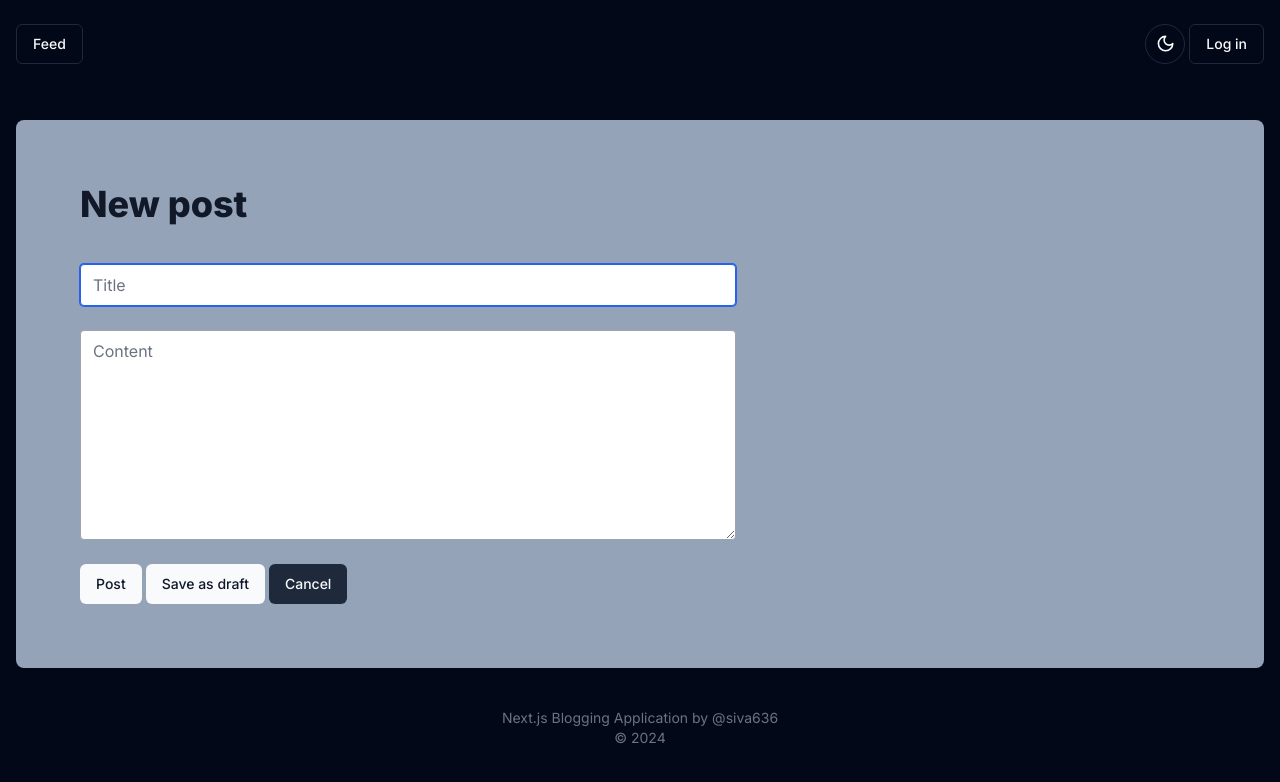
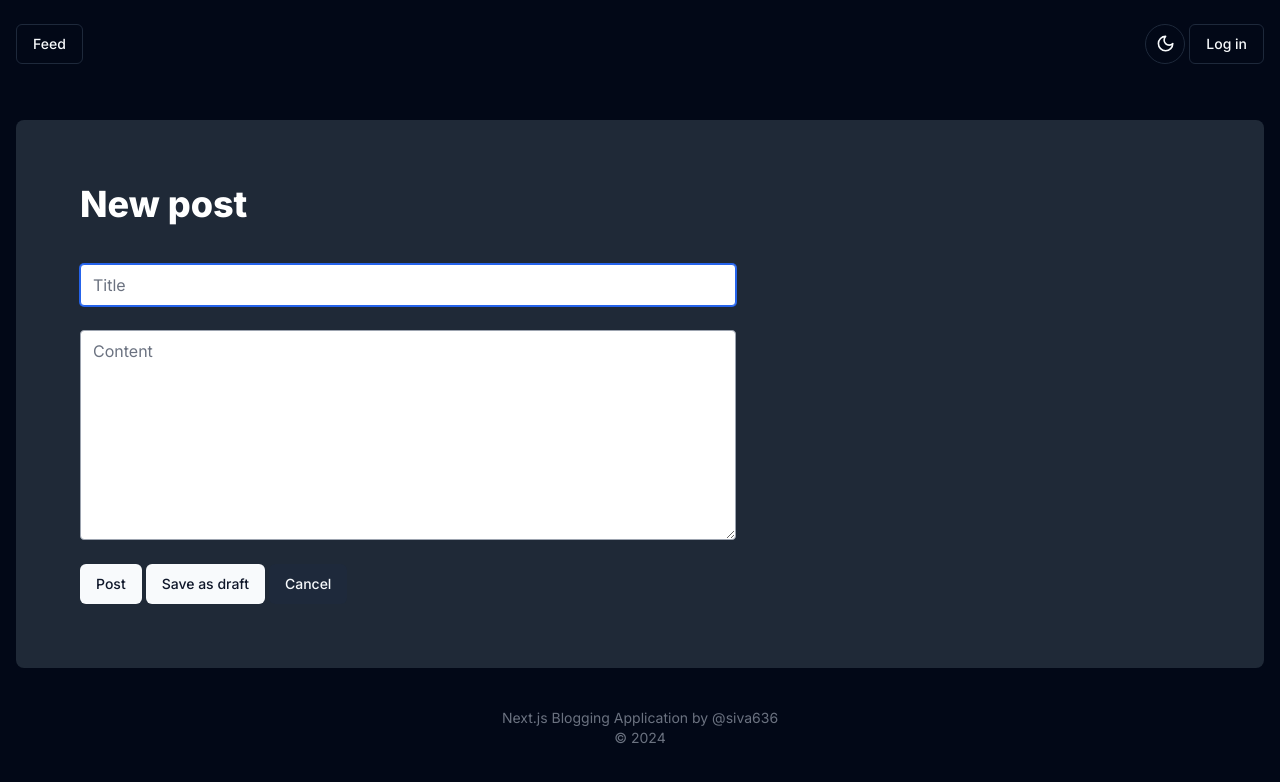
Before and after one commit to siva636/nextjs-blog, a Next.js app: page /create in a window 1280 px wide. Shown: the top 782 px of the page. Built offline with nearby package versions, Linux system fonts and the light colour scheme; no server answers.

Commit message:
Dark mode improved

```diff
--- a/app/[id]/loading.tsx
+++ b/app/[id]/loading.tsx
@@ -1,6 +1,6 @@
 export default function Loading() {
   return (
-    <div className='prose'>
+    <div className='prose dark:prose-invert'>
       <h1 className='w-[300px] h-10 mb-4 rounded bg-gray-200'></h1>
       <div className='w-48 h-6 mb-4 rounded bg-gray-200'></div>
       <div className='w-full h-52 mb-4 rounded bg-gray-200'></div>
--- a/app/[id]/page.tsx
+++ b/app/[id]/page.tsx
@@ -28,7 +28,7 @@ export default async function Page({ params }: { params: { id: string } }) {
   }
 
   return (
-    <div className='prose'>
+    <div className='prose dark:prose-invert'>
       <h2>{title}</h2>
       <p>By {post?.author?.name || 'Unknown author'}</p>
       <ReactMarkdown children={post?.content} />
--- a/app/create/loading.tsx
+++ b/app/create/loading.tsx
@@ -1,6 +1,6 @@
 export default function Loading() {
   return (
-    <div className='prose'>
+    <div className='prose dark:prose-invert'>
       <h1 className='w-[300px] h-10 mb-4 rounded bg-gray-200'></h1>
       <div className='w-full h-10 mb-4 rounded bg-gray-200'></div>
       <div className='w-full h-52 mb-4 rounded bg-gray-200'></div>
--- a/app/create/page.tsx
+++ b/app/create/page.tsx
@@ -14,7 +14,10 @@ export default function Page() {
 
   return (
     <>
-      <form className='prose flex flex-col space-y-2' action={createPostAction}>
+      <form
+        className='prose dark:prose-invert flex flex-col space-y-2'
+        action={createPostAction}
+      >
         <h1>New post</h1>
         <input
           required
--- a/app/drafts/page.tsx
+++ b/app/drafts/page.tsx
@@ -21,7 +21,7 @@ const Drafts = async () => {
 
   return (
     <>
-      <div className='prose'>
+      <div className='prose dark:prose-invert'>
         <h1>My Drafts</h1>
         <div></div>
       </div>
--- a/app/layout.tsx
+++ b/app/layout.tsx
@@ -21,10 +21,7 @@ export default function RootLayout({
   return (
     <html lang='en' className='px-4'>
       <body
-        className={cn(
-          'min-h-screen bg-background font-sans antialiased',
-          inter.variable
-        )}
+        className={cn('min-h-screen font-sans antialiased', inter.variable)}
       >
         <ThemeProvider
           attribute='class'
@@ -33,7 +30,7 @@ export default function RootLayout({
           disableTransitionOnChange
         >
           <HeaderWrap />
-          <div className='p-16 bg-gray-100 dark:bg-slate-400 rounded-lg'>
+          <div className='p-16 bg-gray-100 dark:bg-gray-800 rounded-lg'>
             {' '}
             {children}
           </div>
--- a/app/page.tsx
+++ b/app/page.tsx
@@ -13,7 +13,7 @@ export default async function Home({
 }) {
   return (
     <>
-      <div className='prose'>
+      <div className='prose dark:prose-invert'>
         <h1>Public Feed</h1>
         <div></div>
       </div>
--- a/components/post.tsx
+++ b/components/post.tsx
@@ -16,7 +16,7 @@ export type PostProps = {
 const Post: React.FC<{ post: PostProps }> = ({ post }) => {
   const authorName = post.author ? post.author.name : 'Unknown author';
   return (
-    <div className='border border-gray-400 hover:bg-sky-50 bg-white rounded p-8 prose prose-a:no-underline'>
+    <div className='border border-gray-400 hover:bg-gray-50 bg-white rounded p-8 prose dark:prose-invert prose-a:no-underline'>
       <Link href={post.id}>
         <h2>{post.title}</h2>
         <small>By {authorName}</small>
```
